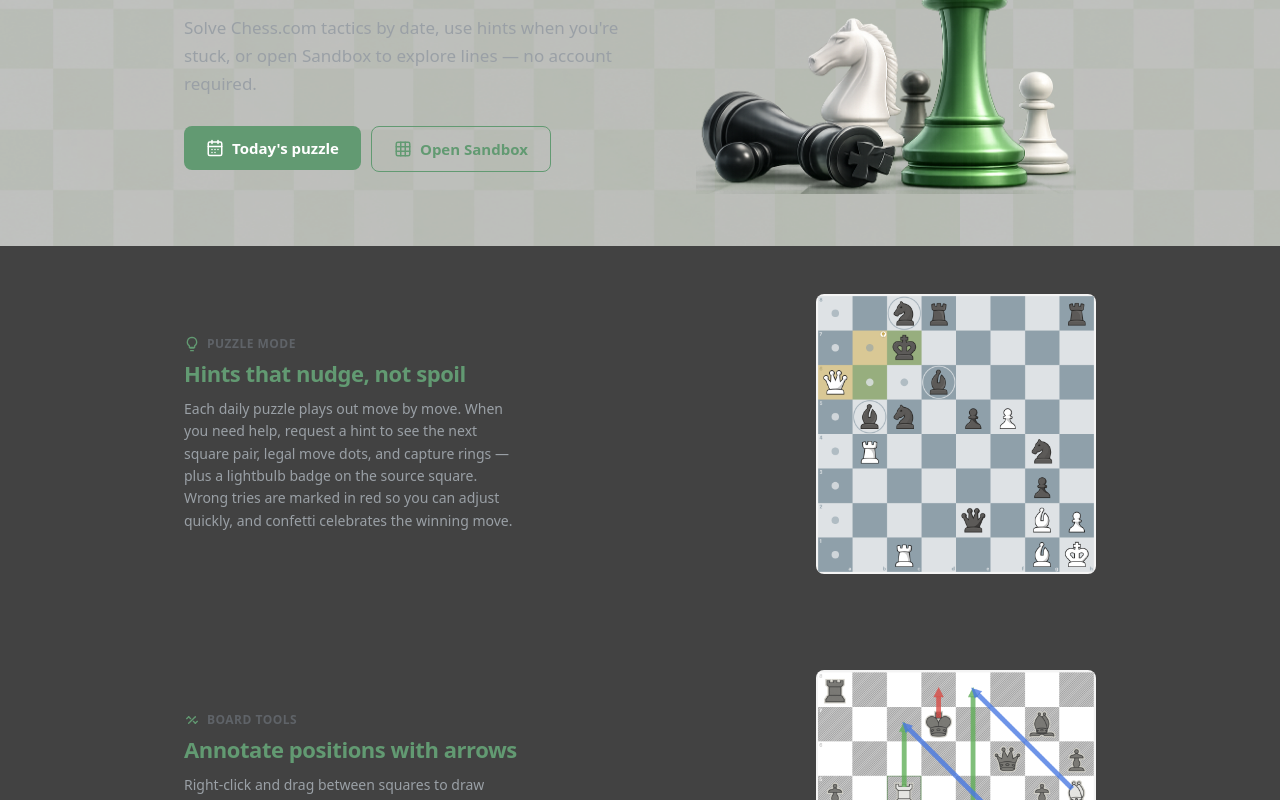
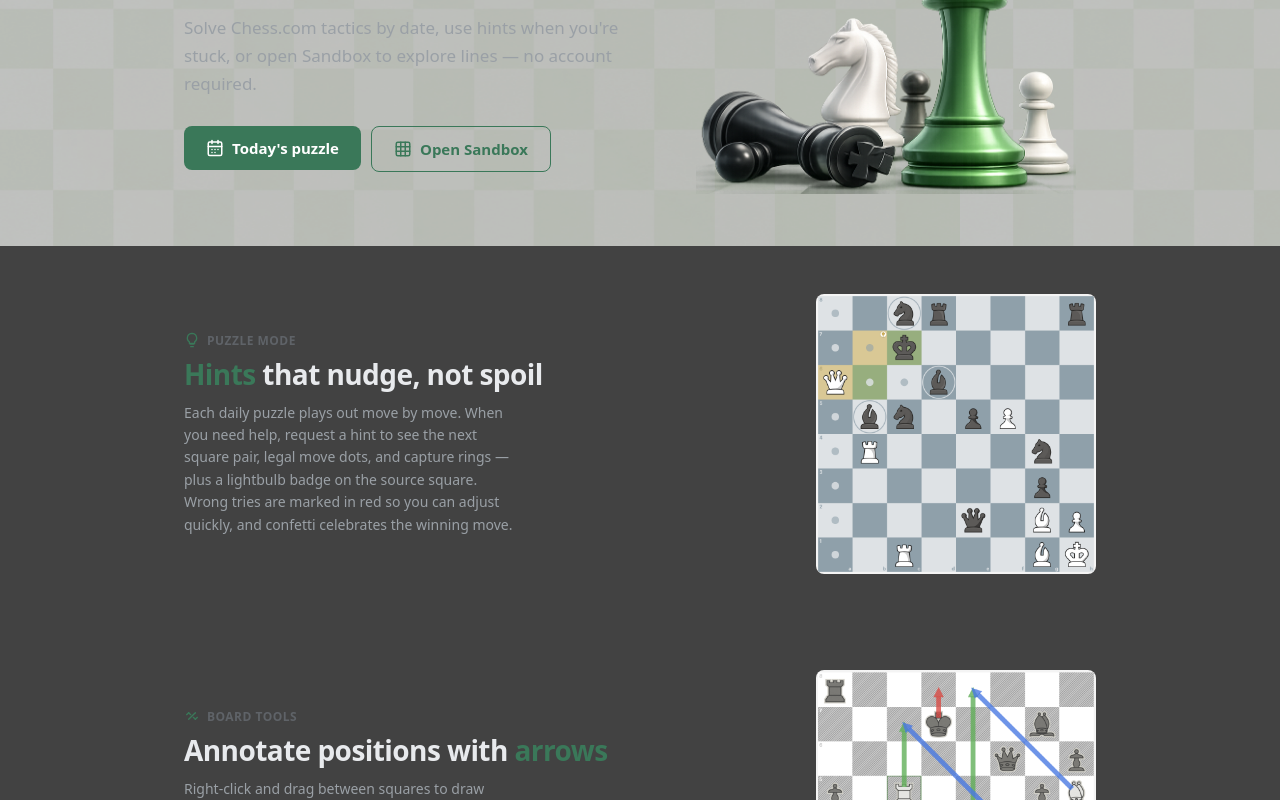
Before and after one commit to haykgabrielian/chess-puzzles, a React (Vite) app: page /about in a window 1280 px wide. Shown: the part 240-1040 px from the top of the page. Built offline with nearby package versions, Linux system fonts and the light colour scheme.

Commit message:
Update brand colors and About feature title styling.
Use #3A7859 for accent green, #282828 for light-mode primary text, and restore larger About block titles with semantic green highlights.

Co-authored-by: Cursor <cursoragent@cursor.com>

```diff
--- a/src/helpers/themes.ts
+++ b/src/helpers/themes.ts
@@ -4,7 +4,7 @@ export const lightTheme = {
     secondary: "#ffffff",
   },
   text: {
-    primary: "#222222",
+    primary: "#282828",
     secondary: "#555555",
     muted: "#888888",
   },
@@ -15,7 +15,7 @@ export const lightTheme = {
   },
   header: {
     background: "#FDFDFD",
-    text: "#222222",
+    text: "#282828",
   },
   card: {
     background: "#ffffff",
@@ -23,8 +23,8 @@ export const lightTheme = {
   popover: {
     background: "#ffffff",
   },
-  accent: "#2e7d32",
-  accentMuted: "#2e7d3218",
+  accent: "#3A7859",
+  accentMuted: "#3A785918",
   onAccent: "#ffffff",
   variation: "#1565c0",
   variationMuted: "#1565c016",
@@ -70,8 +70,8 @@ export const darkTheme = {
   popover: {
     background: "#40414F",
   },
-  accent: "#629a72",
-  accentMuted: "#629a7224",
+  accent: "#3A7859",
+  accentMuted: "#3A785924",
   onAccent: "#ffffff",
   variation: "#90caf9",
   variationMuted: "#1565c028",
--- a/src/pages/About.tsx
+++ b/src/pages/About.tsx
@@ -218,11 +218,16 @@ const FeatureLabel = styled.p`
 
 const FeatureTitle = styled.h2`
   margin: 0 0 10px;
-  font-size: clamp(1.125rem, 2vw, 1.375rem);
+  font-size: clamp(1.375rem, 2.5vw, 1.75rem);
   font-weight: 700;
   line-height: 1.25;
   letter-spacing: -0.02em;
-  color: ${({ theme }) => theme.accent};
+  color: ${({ theme }) => theme.text.primary};
+
+  em {
+    font-style: normal;
+    color: ${({ theme }) => theme.accent};
+  }
 `;
 
 const FeatureText = styled.p`
@@ -545,7 +550,11 @@ const FEATURES = [
   {
     label: "Puzzle mode",
     icon: <HintIcon />,
-    title: "Hints that nudge, not spoil",
+    title: (
+      <>
+        <em>Hints</em> that nudge, not spoil
+      </>
+    ),
     text: "Each daily puzzle plays out move by move. When you need help, request a hint to see the next square pair, legal move dots, and capture rings — plus a lightbulb badge on the source square. Wrong tries are marked in red so you can adjust quickly, and confetti celebrates the winning move.",
     image: moveHintsImg,
     alt: "Chess board showing move hints with highlighted squares, move dots, and a lightbulb hint badge",
@@ -553,7 +562,11 @@ const FEATURES = [
   {
     label: "Board tools",
     icon: <BoardToolsIcon />,
-    title: "Annotate positions with arrows",
+    title: (
+      <>
+        Annotate positions with <em>arrows</em>
+      </>
+    ),
     text: "Right-click and drag between squares to draw arrows in yellow, green, blue, or red. Use them while solving to trace candidate lines, or in Sandbox to walk through an opening plan. Arrows clear when the position changes so the board stays readable.",
     image: boardAnnotationsImg,
     alt: "Chess board with colored annotation arrows showing tactical lines toward the king",
@@ -561,7 +574,11 @@ const FEATURES = [
   {
     label: "Sandbox",
     icon: <FreeroamIcon />,
-    title: "A board for your own lines",
+    title: (
+      <>
+        A <em>board</em> for your own lines
+      </>
+    ),
     text: "Sandbox drops the puzzle rules and gives you a full chess board from the starting position. Move either side, step through move history, track captures, and reset anytime. It's the same polished board — themes, sounds, drag-and-drop — without a clock or scoreboard.",
     image: londonSystemImg,
     alt: "Chess board in a London System setup with yellow arrows showing typical development moves",
@@ -569,7 +586,11 @@ const FEATURES = [
   {
     label: "Openings",
     icon: <FreeroamIcon />,
-    title: "Walk through opening ideas",
+    title: (
+      <>
+        Walk through <em>opening</em> ideas
+      </>
+    ),
     text: "Use Sandbox to set up any opening and mark the plans with arrows. Trace knight development, pawn breaks, and pressure on the center — whether you're studying the Sicilian, the London, or your own repertoire. Annotations stay on the board until you move or reset.",
     image: sicilianDefenseImg,
     alt: "Sicilian Defense position after 1.e4 c5 with red arrows showing typical knight development and pressure on the e4 pawn",
@@ -614,7 +635,7 @@ const About = () => {
       </Hero>
 
       {FEATURES.map((feature, index) => (
-        <FeatureSection key={feature.title} $alt={index % 2 === 1}>
+        <FeatureSection key={feature.label} $alt={index % 2 === 1}>
           <FeatureInner>
             <FeatureCopy>
               <FeatureLabel>
```
